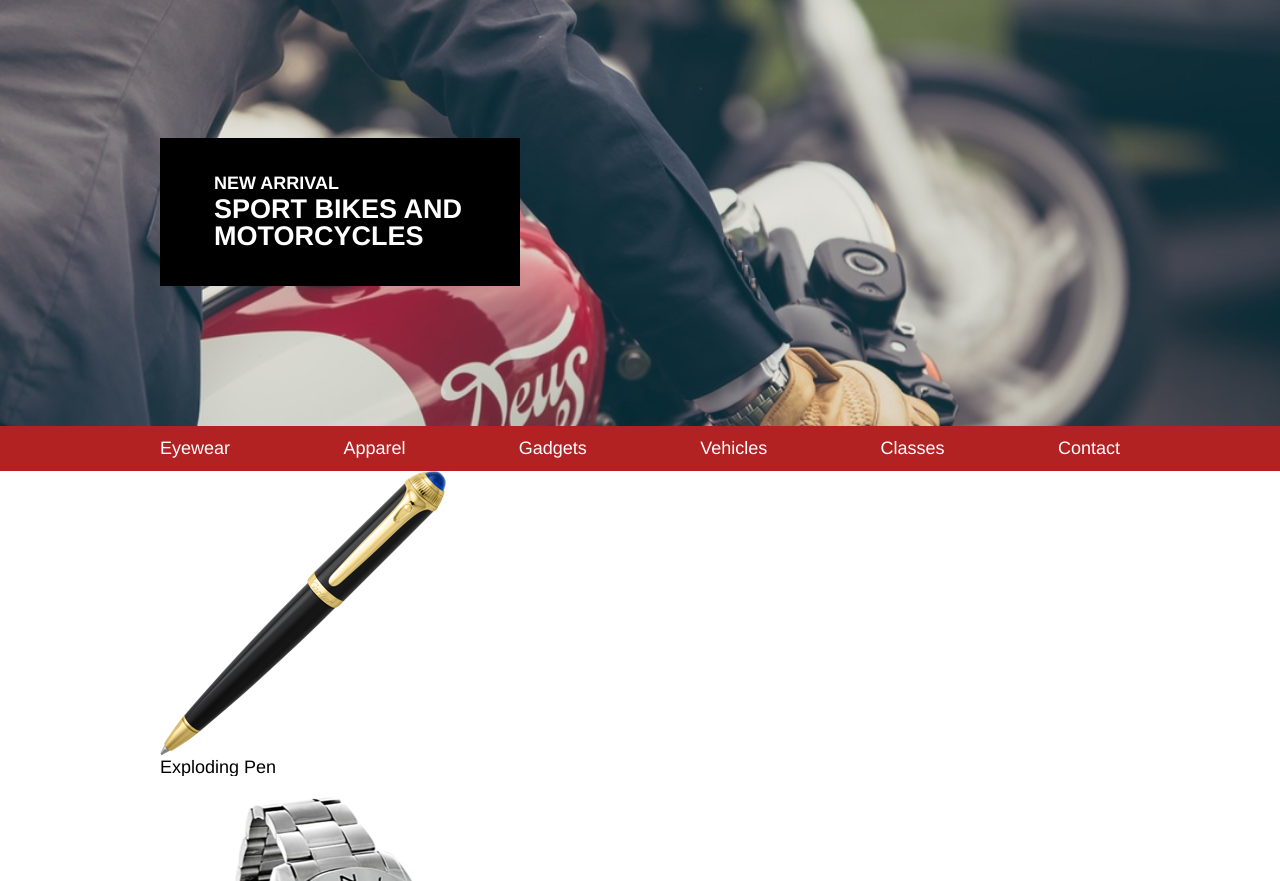
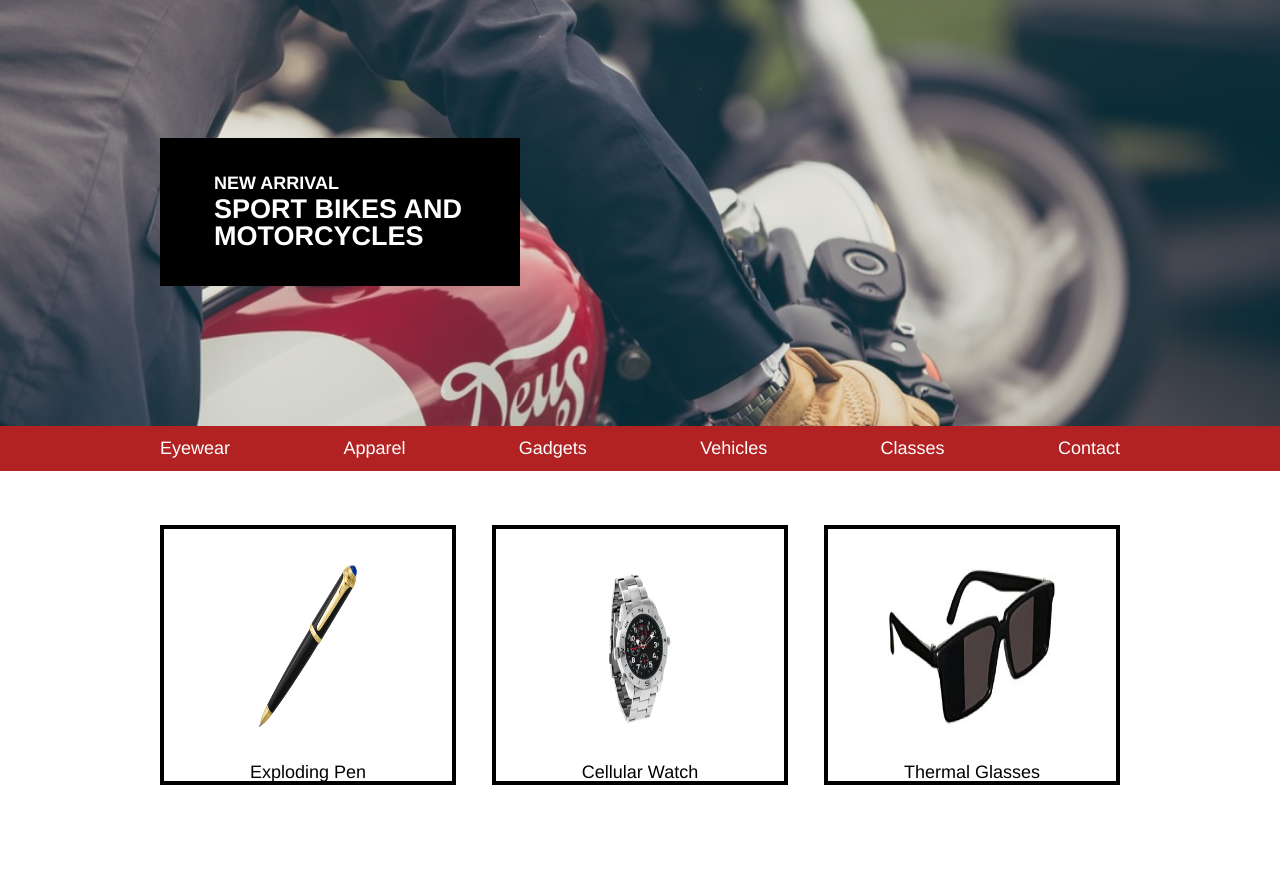
Before and after one commit to shyamnair1487/SecretAgentSupply, a plain HTML site: page index.html in a window 1280 px wide. Shown: the part 71-952 px from the top of the page. After the commit the page ends 910 px from the top, so only its background shows below. Drawn offline with Linux system fonts and the light colour scheme.

Commit message:
Added css for product section

```diff
--- a/resources/css/style.css
+++ b/resources/css/style.css
@@ -85,3 +85,32 @@ h1 {
 #mobile-nav {
   display: none;
 }
+
+/*Products*/
+
+.products {
+  display: flex;
+  align-items: center;
+  justify-content: space-between;
+}
+
+.product {
+  display: flex;
+  flex-direction: column;
+  width: 30%;
+  border: 4px solid black;
+  align-items: center;
+  margin-top: 3rem;
+  margin-bottom: 3rem;
+}
+
+.product-image {
+  display: flex;
+  align-items: center;
+}
+
+.product-image img {
+  height: 9rem;
+  width: 60%;
+  margin: 2rem auto;
+}
```
